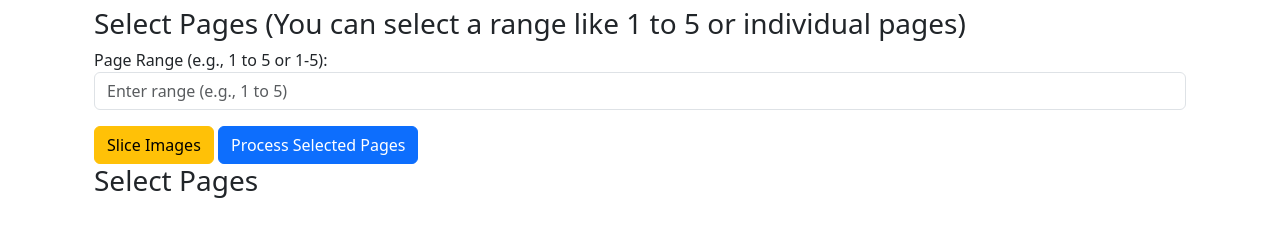
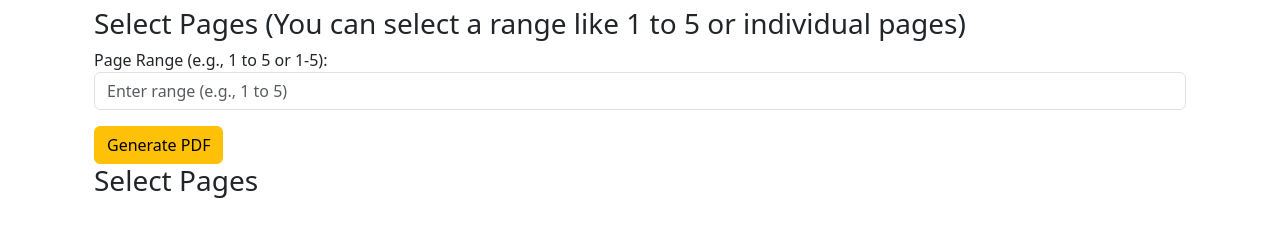
Before and after one commit to mustahidhasan/pdf_processor, a Django app: template document_processor/templates/process.html in a window 1280 px wide. Shown: the part 134-374 px from the top of the page. Run offline with Django 4.2, Linux system fonts and the light colour scheme; the template is opened without the code that fills it, so the values that code supplies are empty; the visitor is signed in with stand-in values (Sample User, id 1); some libraries are stand-ins or nearby versions.

Commit message:
Button is now generate pdf

```diff
--- a/document_processor/templates/process.html
+++ b/document_processor/templates/process.html
@@ -71,8 +71,8 @@
         </div>
 
         <div class="mt-3">
-            <button type="button" class="btn btn-warning" onclick="sliceSelectedImages()">Slice Images</button>
-            <button type="submit" class="btn btn-primary">Process Selected Pages</button>
+            <!-- onclick="sliceSelectedImages()" -->
+            <button type="submit" class="btn btn-warning"  >Generate PDF</button>
         </div>
 
         <h3>Select Pages</h3>
```
